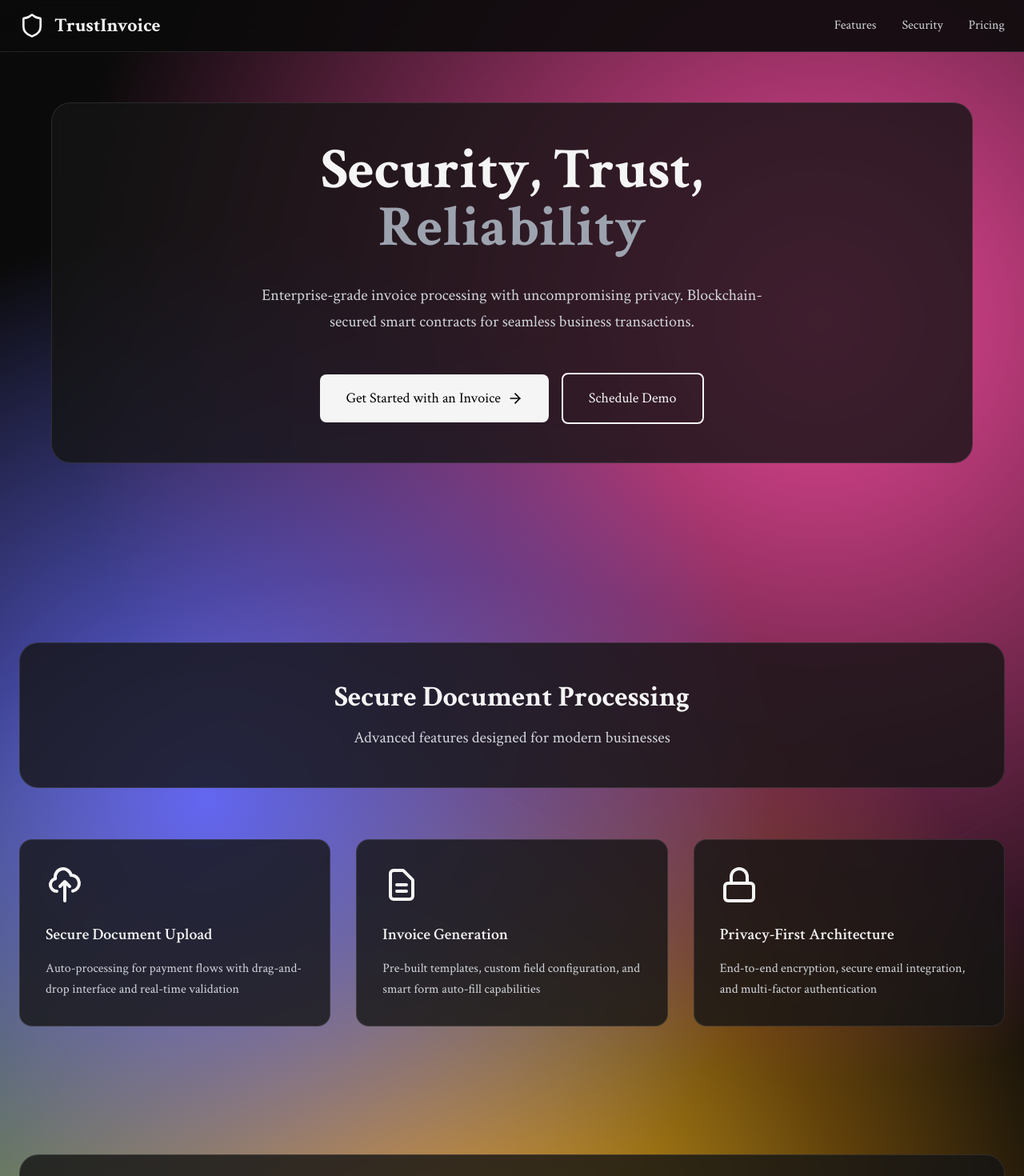
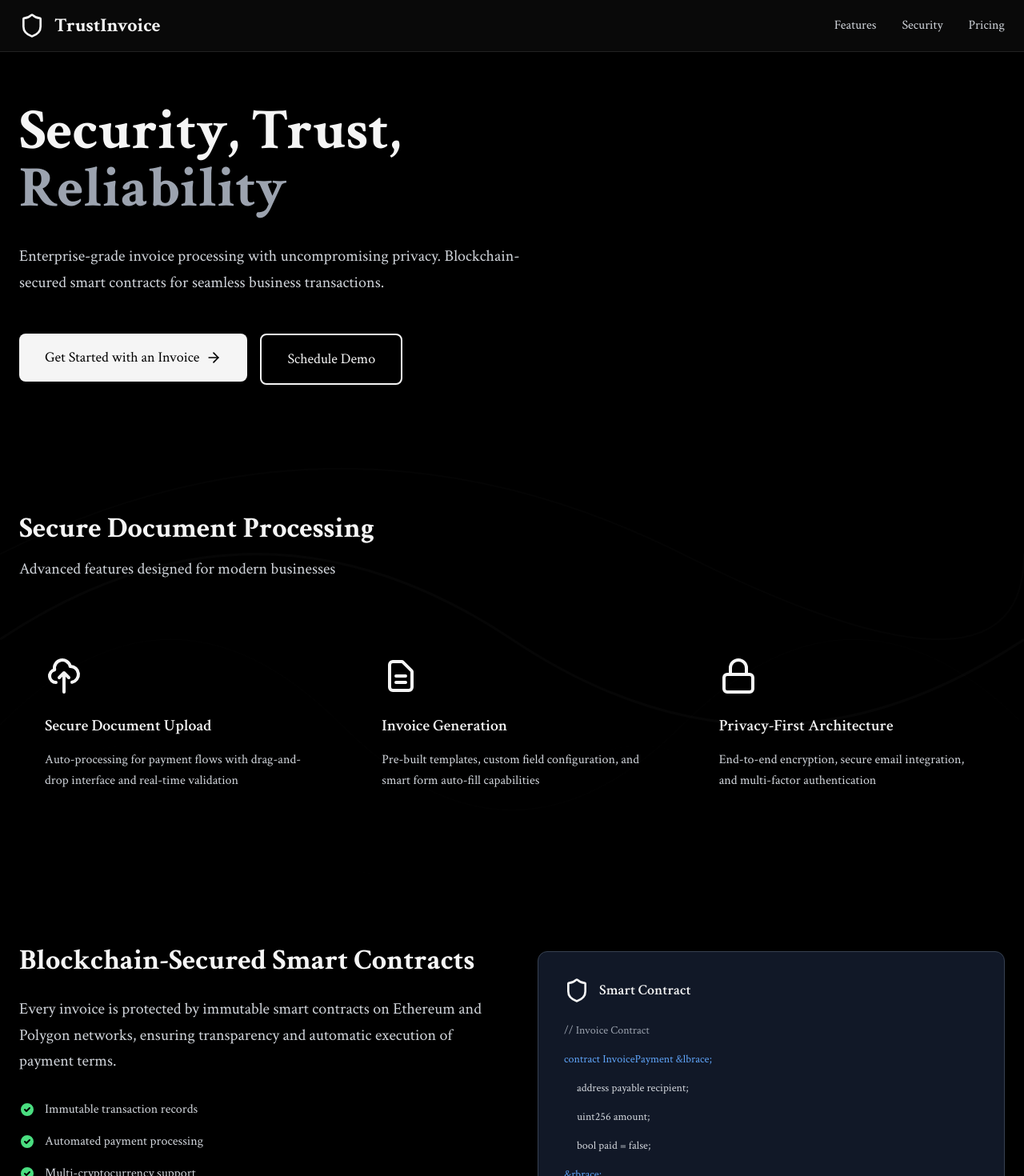
Before and after one commit to FlinnBella/trustinvoice, a React (Vite) app: page / in a window 1280 px wide. Shown: the top 1470 px of the page at 80% size. Built offline with nearby package versions, Linux system fonts and the light colour scheme.

Commit message:
Remove Gradients and Fix Layout

```diff
--- a/src/components/animations/BackgroundCurves.tsx
+++ b/src/components/animations/BackgroundCurves.tsx
@@ -12,18 +12,27 @@ export const BackgroundCurves: React.FC = () => {
       >
         <motion.path
           initial={{ pathLength: 0, opacity: 0 }}
-          animate={{ pathLength: 1, opacity: 0.1 }}
+          animate={{ pathLength: 1, opacity: 0.15 }}
           transition={{ duration: 3, ease: "easeInOut" }}
           d="M0,400 Q300,200 600,400 T1200,400"
-          stroke="rgba(245, 245, 245, 0.1)"
+          stroke="rgba(245, 245, 245, 0.15)"
+          strokeWidth="3"
+          fill="none"
+        />
+        <motion.path
+          initial={{ pathLength: 0, opacity: 0 }}
+          animate={{ pathLength: 1, opacity: 0.12 }}
+          transition={{ duration: 4, ease: "easeInOut", delay: 0.5 }}
+          d="M0,300 Q400,100 800,300 T1200,300"
+          stroke="rgba(245, 245, 245, 0.12)"
           strokeWidth="2"
           fill="none"
         />
         <motion.path
           initial={{ pathLength: 0, opacity: 0 }}
           animate={{ pathLength: 1, opacity: 0.08 }}
-          transition={{ duration: 4, ease: "easeInOut", delay: 0.5 }}
-          d="M0,300 Q400,100 800,300 T1200,300"
+          transition={{ duration: 5, ease: "easeInOut", delay: 1 }}
+          d="M0,500 Q200,300 400,500 T800,500 T1200,500"
           stroke="rgba(245, 245, 245, 0.08)"
           strokeWidth="1.5"
           fill="none"
@@ -31,8 +40,8 @@ export const BackgroundCurves: React.FC = () => {
         <motion.path
           initial={{ pathLength: 0, opacity: 0 }}
           animate={{ pathLength: 1, opacity: 0.06 }}
-          transition={{ duration: 5, ease: "easeInOut", delay: 1 }}
-          d="M0,500 Q200,300 400,500 T800,500 T1200,500"
+          transition={{ duration: 6, ease: "easeInOut", delay: 1.5 }}
+          d="M0,600 Q150,450 300,600 T600,600 T900,600 T1200,600"
           stroke="rgba(245, 245, 245, 0.06)"
           strokeWidth="1"
           fill="none"
--- a/src/components/steps/EmailCapture.tsx
+++ b/src/components/steps/EmailCapture.tsx
@@ -3,7 +3,6 @@ import { motion } from 'framer-motion';
 import { Mail, ArrowRight, ArrowLeft } from 'lucide-react';
 import { Button } from '../ui/Button';
 import { Input } from '../ui/Input';
-import { Card } from '../ui/Card';
 import { BackgroundCurves } from '../animations/BackgroundCurves';
 import { Navigation } from '../layout/Navigation';
 
@@ -34,7 +33,7 @@ export const EmailCapture: React.FC<EmailCaptureProps> = ({ onNext, onBack, init
   };
 
   return (
-    <div className="min-h-screen gradient-bg-subtle flex items-center justify-center px-6">
+    <div className="min-h-screen bg-black flex items-center justify-center px-6">
       <BackgroundCurves />
       <Navigation />
 
@@ -43,7 +42,7 @@ export const EmailCapture: React.FC<EmailCaptureProps> = ({ onNext, onBack, init
         animate={{ opacity: 1, y: 0 }}
         className="w-full max-w-md relative z-10 mt-20"
       >
-        <Card className="p-8">
+        <div className="p-8">
           <div className="text-center mb-8">
             <motion.div
               initial={{ scale: 0 }}
@@ -98,7 +97,7 @@ export const EmailCapture: React.FC<EmailCaptureProps> = ({ onNext, onBack, init
               Your email is encrypted and never shared with third parties
             </p>
           </div>
-        </Card>
+        </div>
       </motion.div>
     </div>
   );
--- a/src/components/steps/InvoiceMethod.tsx
+++ b/src/components/steps/InvoiceMethod.tsx
@@ -2,7 +2,6 @@ import React from 'react';
 import { motion } from 'framer-motion';
 import { Upload, FileText, ArrowRight, ArrowLeft } from 'lucide-react';
 import { Button } from '../ui/Button';
-import { Card } from '../ui/Card';
 import { BackgroundCurves } from '../animations/BackgroundCurves';
 import { Navigation } from '../layout/Navigation';
 
@@ -13,7 +12,7 @@ interface InvoiceMethodProps {
 
 export const InvoiceMethod: React.FC<InvoiceMethodProps> = ({ onNext, onBack }) => {
   return (
-    <div className="min-h-screen gradient-bg-subtle flex items-center justify-center px-6">
+    <div className="min-h-screen bg-black flex items-center justify-center px-6">
       <BackgroundCurves />
       <Navigation />
 
@@ -23,14 +22,12 @@ export const InvoiceMethod: React.FC<InvoiceMethodProps> = ({ onNext, onBack })
         className="w-full max-w-4xl relative z-10 mt-20"
       >
         <div className="text-center mb-12">
-          <div className="card-bg rounded-3xl p-8">
           <h2 className="text-3xl font-bold text-f5f5f5 mb-4">
             How would you like to create your invoice?
           </h2>
           <p className="text-xl text-gray-300">
             Choose the method that works best for you
           </p>
-          </div>
         </div>
 
         <div className="grid md:grid-cols-2 gap-8 mb-8">
@@ -39,7 +36,7 @@ export const InvoiceMethod: React.FC<InvoiceMethodProps> = ({ onNext, onBack })
             animate={{ opacity: 1, x: 0 }}
             transition={{ delay: 0.2 }}
           >
-            <Card hover className="p-8 h-full cursor-pointer" onClick={() => onNext('upload')}>
+            <div className="p-8 h-full cursor-pointer bg-gray-900 rounded-xl border border-gray-700 hover:border-gray-600 transition-colors" onClick={() => onNext('upload')}>
               <div className="text-center">
                 <div className="w-20 h-20 bg-blue-900 rounded-full flex items-center justify-center mx-auto mb-6">
                   <Upload className="w-10 h-10 text-blue-400" />
@@ -69,7 +66,7 @@ export const InvoiceMethod: React.FC<InvoiceMethodProps> = ({ onNext, onBack })
                   </div>
                 </div>
               </div>
-            </Card>
+            </div>
           </motion.div>
 
           <motion.div
@@ -77,7 +74,7 @@ export const InvoiceMethod: React.FC<InvoiceMethodProps> = ({ onNext, onBack })
             animate={{ opacity: 1, x: 0 }}
             transition={{ delay: 0.4 }}
           >
-            <Card hover className="p-8 h-full cursor-pointer" onClick={() => onNext('create')}>
+            <div className="p-8 h-full cursor-pointer bg-gray-900 rounded-xl border border-gray-700 hover:border-gray-600 transition-colors" onClick={() => onNext('create')}>
               <div className="text-center">
                 <div className="w-20 h-20 bg-green-900 rounded-full flex items-center justify-center mx-auto mb-6">
                   <FileText className="w-10 h-10 text-green-400" />
@@ -107,7 +104,7 @@ export const InvoiceMethod: React.FC<InvoiceMethodProps> = ({ onNext, onBack })
                   </div>
                 </div>
               </div>
-            </Card>
+            </div>
           </motion.div>
         </div>
 
--- a/src/components/steps/LandingPage.tsx
+++ b/src/components/steps/LandingPage.tsx
@@ -11,25 +11,18 @@ interface LandingPageProps {
 
 export const LandingPage: React.FC<LandingPageProps> = ({ onGetStarted }) => {
   return (
-    <div className="min-h-screen gradient-bg relative overflow-hidden">
+    <div className="min-h-screen bg-black relative overflow-hidden">
       <BackgroundCurves />
       <Navigation />
 
       {/* Hero Section */}
       <main className="relative z-10 px-6 pt-32 pb-20">
         <div className="max-w-7xl mx-auto">
-          <div className="max-w-6xl mx-auto">
-            <motion.div
+          <div className="max-w-4xl">
+            <motion.h1
               initial={{ opacity: 0, y: 30 }}
               animate={{ opacity: 1, y: 0 }}
               transition={{ delay: 0.2 }}
-              className="card-bg rounded-3xl p-12 mb-16"
-            >
-              <div className="text-center">
-                <motion.h1
-                  initial={{ opacity: 0, y: 30 }}
-                  animate={{ opacity: 1, y: 0 }}
-                  transition={{ delay: 0.4 }}
               className="text-6xl md:text-7xl font-bold text-f5f5f5 mb-8 leading-tight"
             >
               Security, Trust,
@@ -40,8 +33,8 @@ export const LandingPage: React.FC<LandingPageProps> = ({ onGetStarted }) => {
             <motion.p
               initial={{ opacity: 0, y: 30 }}
               animate={{ opacity: 1, y: 0 }}
-                  transition={{ delay: 0.6 }}
-                  className="text-xl text-gray-300 mb-12 max-w-2xl mx-auto leading-relaxed"
+              transition={{ delay: 0.4 }}
+              className="text-xl text-gray-300 mb-12 max-w-2xl leading-relaxed"
             >
               Enterprise-grade invoice processing with uncompromising privacy.
               Blockchain-secured smart contracts for seamless business transactions.
@@ -50,8 +43,8 @@ export const LandingPage: React.FC<LandingPageProps> = ({ onGetStarted }) => {
             <motion.div
               initial={{ opacity: 0, y: 30 }}
               animate={{ opacity: 1, y: 0 }}
-                  transition={{ delay: 0.8 }}
-                  className="flex flex-col sm:flex-row gap-4 justify-center items-center"
+              transition={{ delay: 0.6 }}
+              className="flex flex-col sm:flex-row gap-4 items-start"
             >
               <Button
                 onClick={onGetStarted}
@@ -71,8 +64,6 @@ export const LandingPage: React.FC<LandingPageProps> = ({ onGetStarted }) => {
               </Button>
             </motion.div>
           </div>
-            </motion.div>
-          </div>
         </div>
       </main>
 
@@ -83,16 +74,14 @@ export const LandingPage: React.FC<LandingPageProps> = ({ onGetStarted }) => {
             initial={{ opacity: 0, y: 30 }}
             whileInView={{ opacity: 1, y: 0 }}
             viewport={{ once: true }}
-            className="text-center mb-16"
+            className="mb-16 max-w-4xl"
           >
-            <div className="card-bg rounded-3xl p-12">
             <h2 className="text-4xl font-bold text-f5f5f5 mb-4">
               Secure Document Processing
             </h2>
-              <p className="text-xl text-gray-300 max-w-2xl mx-auto">
+            <p className="text-xl text-gray-300 max-w-2xl">
               Advanced features designed for modern businesses
             </p>
-            </div>
           </motion.div>
 
           <div className="grid md:grid-cols-3 gap-8">
@@ -119,7 +108,7 @@ export const LandingPage: React.FC<LandingPageProps> = ({ onGetStarted }) => {
                 whileInView={{ opacity: 1, y: 0 }}
                 viewport={{ once: true }}
                 transition={{ delay: index * 0.2 }}
-                className="card-bg rounded-2xl p-8 hover:shadow-2xl transition-shadow"
+                className="p-8"
               >
                 <feature.icon className="w-12 h-12 text-f5f5f5 mb-6" />
                 <h3 className="text-xl font-semibold text-f5f5f5 mb-4">{feature.title}</h3>
@@ -133,7 +122,6 @@ export const LandingPage: React.FC<LandingPageProps> = ({ onGetStarted }) => {
       {/* Security Section */}
       <section id="security" className="relative z-10 px-6 py-20">
         <div className="max-w-7xl mx-auto">
-          <div className="card-bg rounded-3xl p-12">
           <div className="grid lg:grid-cols-2 gap-16 items-center">
             <motion.div
               initial={{ opacity: 0, x: -30 }}
@@ -182,7 +170,7 @@ export const LandingPage: React.FC<LandingPageProps> = ({ onGetStarted }) => {
                   <span className="text-lg font-semibold text-f5f5f5">Smart Contract</span>
                 </div>
 
-                  <div className="space-y-4 text-sm font-mono">
+                <div className="space-y-4 text-sm code-font">
                   <div className="text-gray-400">// Invoice Contract</div>
                   <div className="text-blue-400">contract InvoicePayment &lbrace;</div>
                   <div className="ml-4 text-gray-300">address payable recipient;</div>
@@ -192,7 +180,6 @@ export const LandingPage: React.FC<LandingPageProps> = ({ onGetStarted }) => {
                 </div>
               </div>
             </motion.div>
-            </div>
           </div>
         </div>
       </section>
--- a/src/index.css
+++ b/src/index.css
@@ -15,31 +15,13 @@
 }
 
 @layer utilities {
-  .gradient-bg {
-    background: radial-gradient(circle at 20% 50%, #6366f1 0%, transparent 50%),
-                radial-gradient(circle at 80% 20%, #ec4899 0%, transparent 50%),
-                radial-gradient(circle at 40% 80%, #f59e0b 0%, transparent 50%),
-                radial-gradient(circle at 0% 100%, #10b981 0%, transparent 50%),
-                #0a0a0a;
-  }
-
-  .gradient-bg-subtle {
-    background: radial-gradient(circle at 20% 50%, rgba(99, 102, 241, 0.1) 0%, transparent 50%),
-                radial-gradient(circle at 80% 20%, rgba(236, 72, 153, 0.1) 0%, transparent 50%),
-                radial-gradient(circle at 40% 80%, rgba(245, 158, 11, 0.1) 0%, transparent 50%),
-                radial-gradient(circle at 0% 100%, rgba(16, 185, 129, 0.1) 0%, transparent 50%),
-                #0a0a0a;
-  }
-
-  .card-bg {
-    background: rgba(20, 20, 20, 0.8);
-    backdrop-filter: blur(10px);
-    border: 1px solid rgba(255, 255, 255, 0.1);
-  }
-
   .nav-bg {
     background: rgba(10, 10, 10, 0.9);
     backdrop-filter: blur(20px);
     border-bottom: 1px solid rgba(255, 255, 255, 0.1);
   }
+
+  .code-font {
+    font-family: 'SF Mono', Monaco, 'Cascadia Code', 'Roboto Mono', Consolas, 'Courier New', monospace;
+  }
 }
```
Lines whose indentation alone changed are shown as unchanged.
